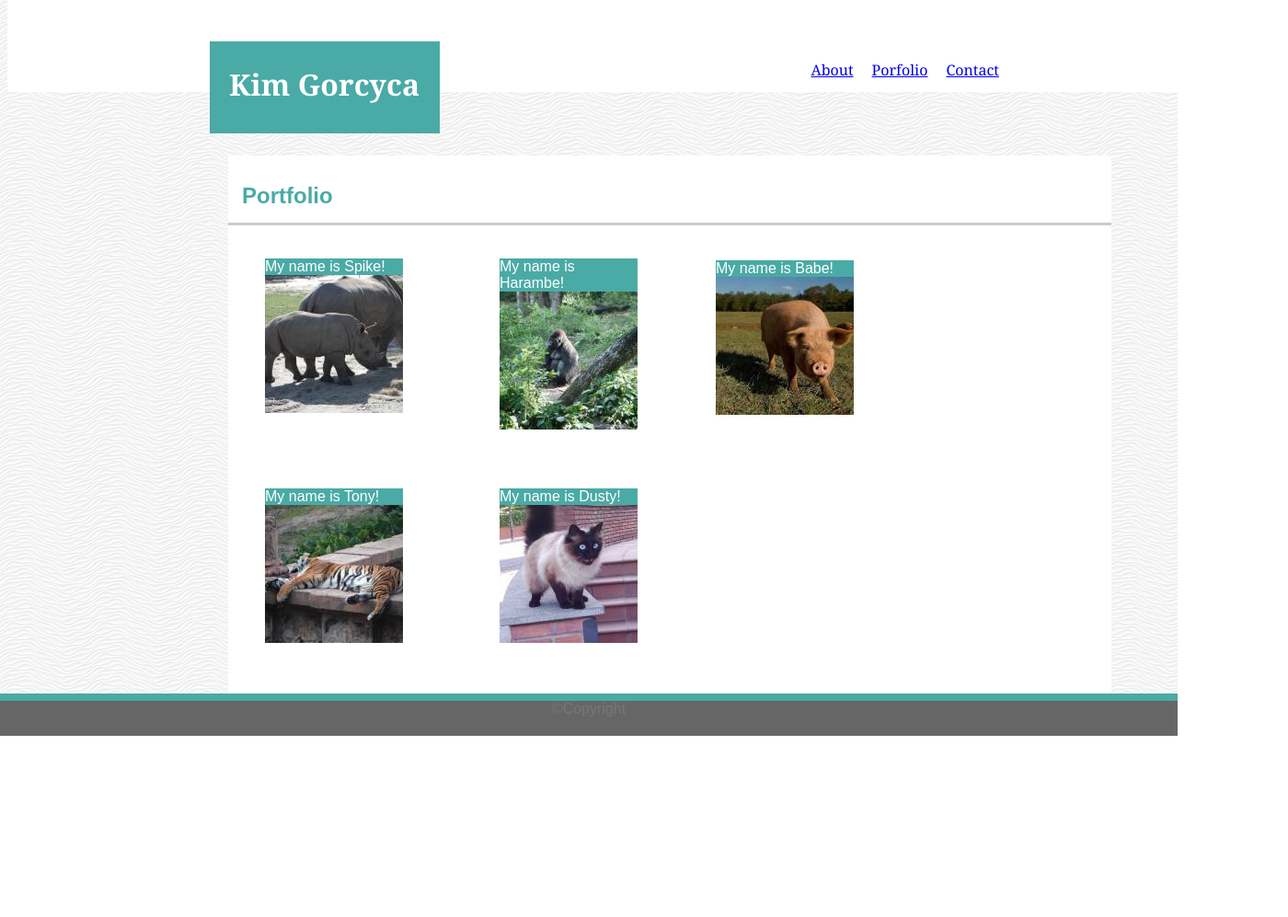
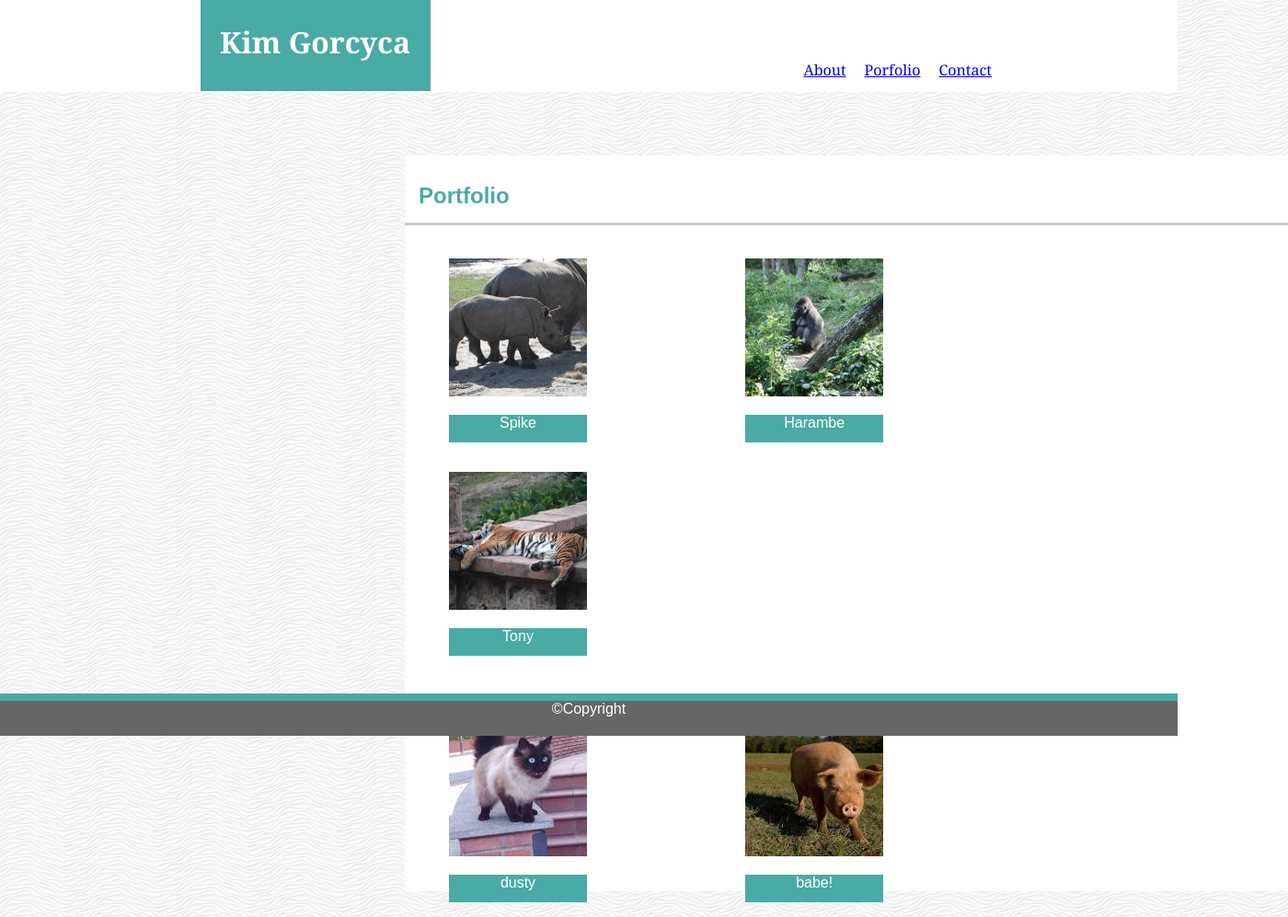
Before and after one commit to kimgorc/Responsive-Portfolio, a plain HTML site: page portfolio.html in a window 1280 px wide. Shown: the whole page at 92% size, 1400 px wide, since content can reach past the window. Before the commit the page ends 800 px from the top, so only its background shows below. Drawn offline with Linux system fonts and the light colour scheme.

Commit message:
updates to device sizing

```diff
--- a/assets/css/contact.css
+++ b/assets/css/contact.css
@@ -1,21 +1,16 @@
-section {
+section{
    width: 960px;
-   height:500px;
+   height:100%;
+   background-color:#ffffff;
+   border-color: #dddddd;
+   float:left;
    margin-left: 25%;
    margin-top: -125px;
-   background-color:#ffffff;
-   border-color: #dddddd;
-
 }
 
 img{
-   position:relative;
-   float: right;
-   top: -250px;
-   left: -75px;
+   position: relative;
+   margin: 30px;
+   max-width: 250px;
+   float:right;
 }
-
-form{
-   padding-left:15px;
-
-}
--- a/assets/css/index.css
+++ b/assets/css/index.css
@@ -1,13 +1,14 @@
 p{
     width:50%;
-    float:right;
+    float:left;
     padding: 50px;
 }
 
 img{
-    position: fixed; left: 25%;
-    float: none;
-
+    position: relative;
+    margin: 30px;
+    max-width: 250px;
+    float:left;
 }
 
 section{
--- a/assets/css/portfolio.css
+++ b/assets/css/portfolio.css
@@ -1,6 +1,6 @@
 section{
   width: 960px;
-  height:600px;
+  height:800px;
   margin-left: 25%;
   margin-top: -125px;
   background-color:#ffffff;
@@ -9,40 +9,70 @@ section{
 }
 
 
-.box {
+p {
     position: relative;
-    float:left;
     background-color: #4aaaa5;
     width: 150px;
-    height: 25px;
+    height: 30px;
     color:#ffffff;
+    text-align: center
   }
 
-  .box-1 {
-    top: 0px;
-    left:0px;
+  .row {
+    display: flex;
+    flex-wrap: wrap;
+    padding: 0 4px;
+  }
+  .column {
+    flex: 33%;
+    max-width: 33%;
+    padding: 0 4px;
   }
 
-  .box-2 {
-    top: -15x;
-    left: 25px;
-    height: 36px;
+  /* .grid-container {
+    display: inline-grid;
+    grid-column-gap: 50px;
+    grid-row-gap: 50px;
   }
 
-  .box-3 {
-    top: 250px;
-    left: -460px;
-
+  #item1 {
+    grid-column-start: 1;
+    grid-column-end: 1;
+    grid-row-start: 1;
+    grid-row-end: 1;
   }
 
-  .box-4 {
-    top: 250px;
-    left: -435px;
-
+  #item2 {
+    grid-column-start: 2;
+    grid-column-end: 2;
+    grid-row-start: 1;
+    grid-row-end: 1;
   }
 
-  .box-5 {
-    top: -55px;
-    left: 30px;
+  #item3 {
+    grid-column-start: 3;
+    grid-column-end: 3;
+    grid-row-start: 1;
+    grid-row-end: 1;
+  }
 
+  #item4 {
+    grid-column-start: 1;
+    grid-column-end: 1;
+    grid-row-start: 2;
+    grid-row-end: 2;
   }
+
+  #item5 {
+    grid-column-start: 2;
+    grid-column-end: 2;
+    grid-row-start: 2;
+    grid-row-end: 2;
+  }
+
+  #item6 {
+    grid-column-start: 3;
+    grid-column-end: 3;
+    grid-row-start: 2;
+    grid-row-end: 2;
+  } */
--- a/assets/css/style.css
+++ b/assets/css/style.css
@@ -4,14 +4,16 @@ body {
     width: 960px;
     height:100%;
     background-image: url(../images/white-waves/white-waves.png);
-    position: relative; bottom: -250px;
+    position: relative;
+    bottom: -250px;
+    left: 15%;
 }
 
 
 
 header {
     position: fixed;
-    left: -50;
+    left: 0;
     top: 0;
     width: 100%;
     height: 100px;
@@ -19,20 +21,17 @@ header {
     border-color: lightslategray;
     font-family: Georgia, 'Times New Roman', Times, serif;
     margin: 0 auto 0 auto;
-
-
 }
 
 h1{
   background-color: #4aaaa5;
   width: 250px;
   height: 75px;
-  margin: 10px;
   text-align:center;
   color: #ffffff;
   position:fixed;
   left: 17%;
-  top: 35px;
+  top: -22px;
   padding-top: 25px;
 
 }
@@ -67,7 +66,7 @@ footer{
     background-color: #666666;
     border-top: 8px solid #4aaaa5;
     border-bottom: 20px solid #666666;
-    color: ffffff;
+    color: #ffffff;
     position: fixed;
     left: 0;
     bottom: 0;
@@ -75,24 +74,33 @@ footer{
     text-align: center;
     }
 
-    @media screen and (max-width: 768px) {
+    @media screen and (max-width: 980px) {
 
       /* The wrapper's width will be 600px */
       .wrapper {
         width: 600px;
+        height:100%;
       }
 
-      #main-content,
-      #sidebar {
+      #section {
         width: 100%;
+        height: 100%;
       }
 
-      #sidebar {
-        margin-top: 40px;
+      img {
+        width: 75%;
+        display: inline-block;
+        }
+
+      #contactimg{
+        display: none;
       }
-
+      .column {
+        flex: 50%;
+        max-width: 50%;
+      }
     }
-    @media screen and (max-width: 320px) {
+    @media screen and (max-width: 768px) {
 
       .wrapper {
         /* Box-model */
@@ -100,16 +108,25 @@ footer{
         padding: 20px;
       }
 
-      #main-content,
-      #sidebar {
+      #section {
         width: 100%;
+        height: 100%;
       }
 
-      #sidebar {
-        margin-top: 40px;
+      img {
+        width: 75%;
+        display: inline-block;
+        }
+
+      #contactimg{
+        display: none;
+      }
+      .column {
+        flex: 50%;
+        max-width: 50%;
       }
     }
-    @media screen and (max-width: 168px) {
+    @media screen and (max-width: 640px) {
 
       .wrapper {
         /* Box-model */
@@ -117,12 +134,21 @@ footer{
         padding: 20px;
       }
 
-      #main-content,
-      #sidebar {
+      #section {
         width: 100%;
+        height: 100%;
       }
 
-      #sidebar {
-        margin-top: 40px;
+      img {
+        width: 75%;
+        display: inline-block;
+        }
+
+      #contactimg{
+        display: none;
       }
-  }
+      .column {
+        flex: 100%;
+        max-width: 100%;
+       }
+    }
--- a/portfolio.html
+++ b/portfolio.html
@@ -24,26 +24,59 @@
 
    <br></br>
 
-  <div>
-    <section>
+  <div class="container">
+
+    <section class= "wrapper", id="main-content">
+
       <h2>Portfolio</h2>
-        <figure class="box box-1">My name is Spike!
-          <img id="bio-image"  src="./assets/images/image1.jpg" width="150" height="150" alt="My Pic">
+
+      <div class="row">
+        <div class="column">
+          <figure>
+            <img src="./assets/images/image1.jpg" width="150" height="150" alt="My Pic">
+            <p>Spike</p>
           </figure>
-        <figure class="box box-2">My name is Harambe!
-            <img id="bio-image"  src="./assets/images/image2.jpg" width="150" height="150" alt="My Pic">
+        </div>
+
+        <div class="column">
+          <figure>
+              <img src="./assets/images/image2.jpg" width="150" height="150" alt="My Pic">
+              <p>Harambe</p>
           </figure>
-        <figure class="box box-3">My name is Tony!
-            <img id="bio-image"  src="./assets/images/image3.jpg" width="150" height="150" alt="My Pic">
+        </div>
+
+        <div class="column">
+          <figure>
+              <img src="./assets/images/image3.jpg" width="150" height="150" alt="My Pic">
+              <p>Tony</p>
           </figure>
-        <figure class="box box-4">My name is Dusty!
-            <img id="bio-image"  src="./assets/images/image4.jpg" width="150" height="150" alt="My Pic">
+        </div>
+      </div>
+
+<br></br>
+
+      <div class="row">
+
+        <div class="column">
+          <figure>
+              <img src="./assets/images/image4.jpg" width="150" height="150" alt="My Pic">
+              <p>dusty</p>
           </figure>
-        <figure class="box box-5">My name is Babe!
-            <img id="bio-image"  src="./assets/images/image5.jpg" width="150" height="150" alt="My Pic">
+        </div>
+
+        <div class="column">
+          <figure>
+              <img src="./assets/images/image5.jpg" width="150" height="150" alt="My Pic">
+              <p>babe!</p>
           </figure>
+        </div>
+
+        <div class="column">
+
+        </div>
+
+      </div>
   </section>
-
 </div>
 
  <br></br>
```
Also changed, not shown: contact.html (+17 -16 lines), index.html (+4 -3 lines), 2 other files. Lines whose indentation alone changed are shown as unchanged.
